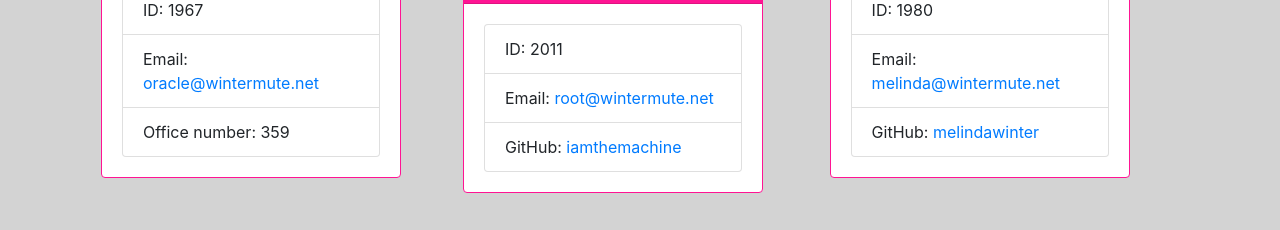
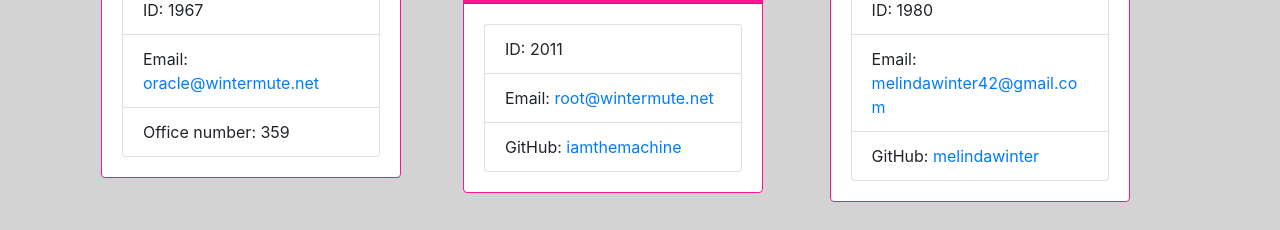
Before and after one commit to melindawinter/team-generator, a website: page output/team.html in a window 1280 px wide. Shown: the part 419-649 px from the top of the page. Drawn offline with nearby package versions, Linux system fonts and the light colour scheme.

Commit message:
finishing up

```diff
--- a/output/team.html
+++ b/output/team.html
@@ -81,7 +81,7 @@
       <ul class="list-group">
         <li class="list-group-item">ID: 1980</li>
         <li class="list-group-item">
-          Email: <a href="mailto:melinda@wintermute.net">melinda@wintermute.net</a>
+          Email: <a href="mailto:melindawinter42@gmail.com">melindawinter42@gmail.com</a>
         </li>
         <li class="list-group-item">
           GitHub:
```
Also changed, not shown: README.md.
